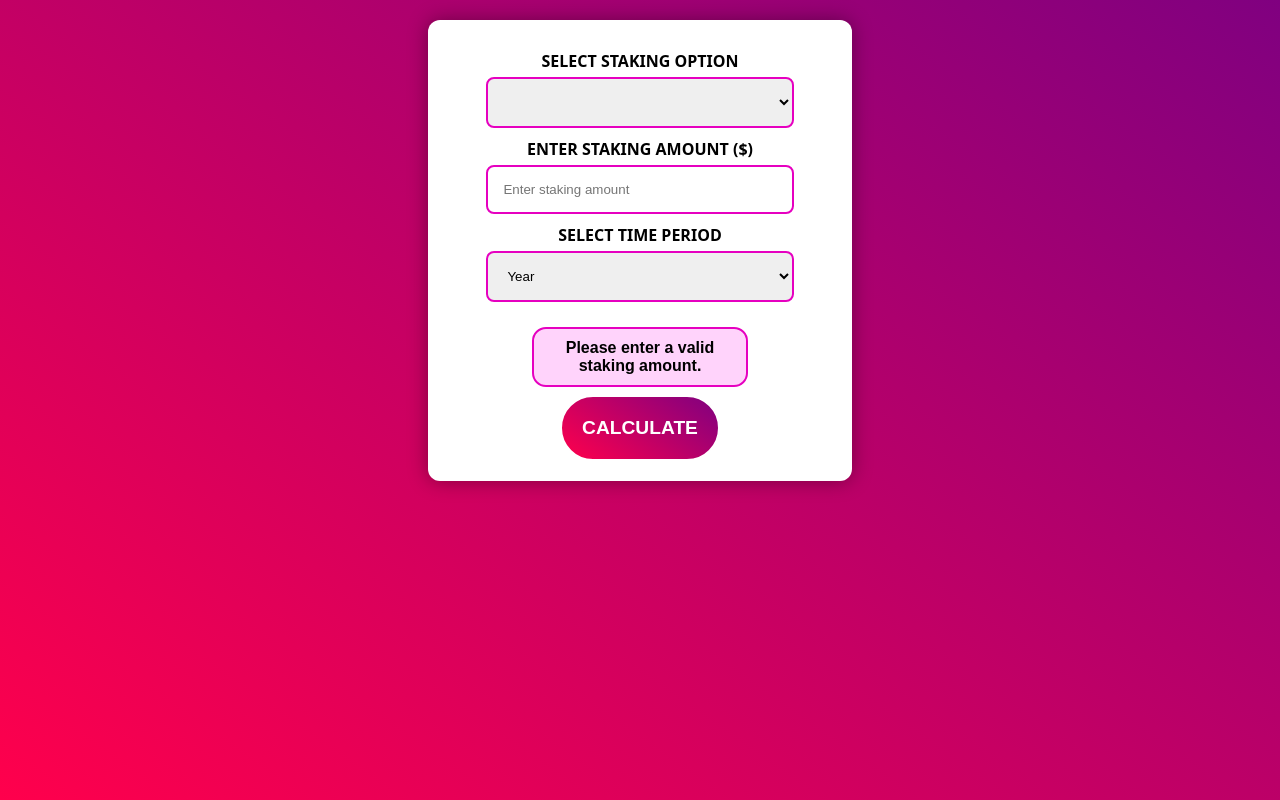
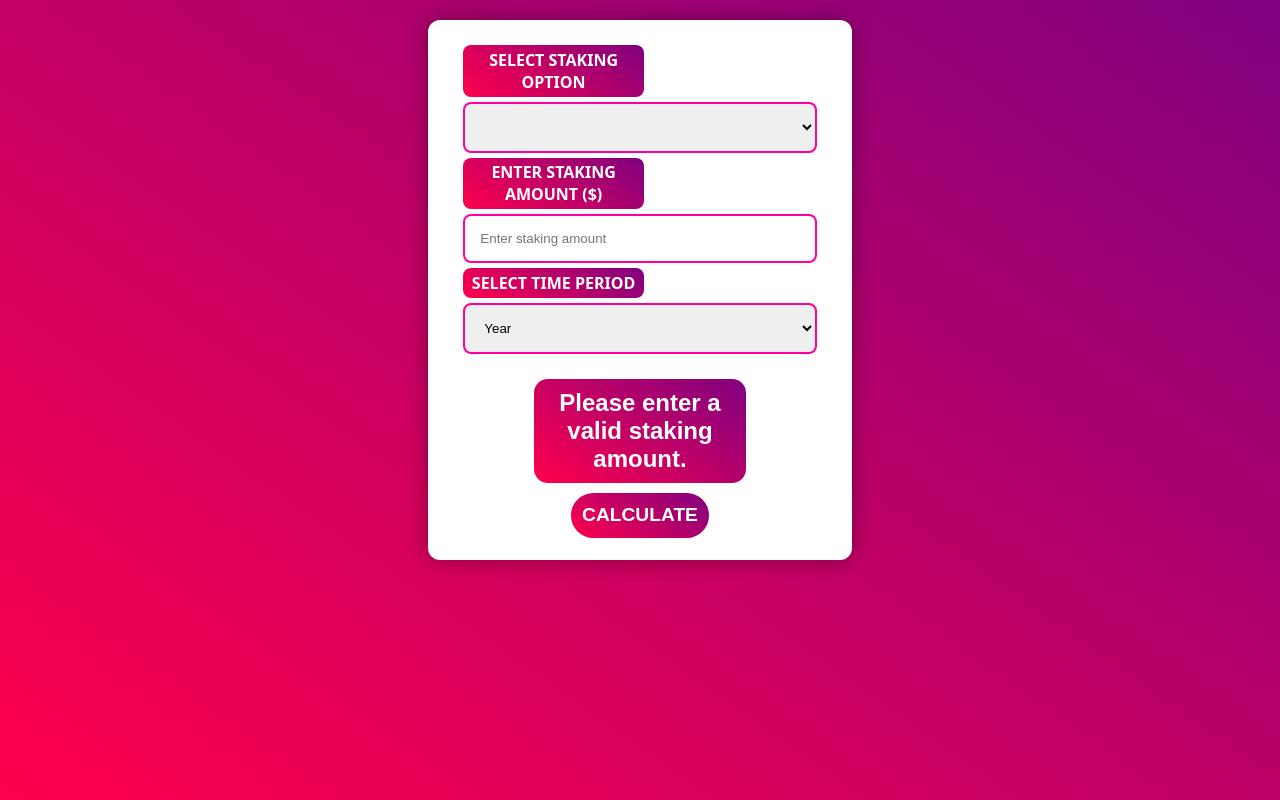
Before and after one commit to Petar-0/Polkalator, a website: page index.html in a window 1280 px wide. Drawn offline with Linux system fonts and the light colour scheme; no server answers.

Commit message:
Update style.css

```diff
--- a/style.css
+++ b/style.css
@@ -13,9 +13,16 @@ label {
     font-size: 100%;
     font-family: system-ui, -apple-system, BlinkMacSystemFont, 'Segoe UI', Roboto, Oxygen, Ubuntu, Cantarell, 'Open Sans', 'Helvetica Neue', sans-serif;
     font-weight: bold;
-    color: #000000;
-    position: relative;
-
+    color: #ffffff;
+    background: linear-gradient(35deg, #ff004c, purple);
+    margin-top: 5px;
+    width: 45%;
+    border-radius: 8px;
+    display: block;
+    margin-left: 4%;
+    text-align: center;
+    padding-left: 2%;
+    padding: 1%;
 }
 
 
@@ -32,54 +39,22 @@ label {
 
 }
 
-/* //all options in one row */
-/* .optionContainer {
-    display: flex;
-    flex-direction: row;
-    align-items: flex-start;
-    justify-content: space-between;
-    margin-bottom: 20px;
-} */
+
 
 #stakingAmount {
     color: #000000;
 }
 
-/*
-
-.stakingOptionClass,
-.stakingAmountClass,
-.containerTimePeriod {
-    width: 30%;
-}
-
-.stakingOptionClass {
-    align-self: flex-start;
-}
-
-.stakingAmountClass {
-    align-self: flex-end;
-}
-
-.containerTimePeriod {
-    align-self: center;
-} */
-
-label {
-    display: block;
-    margin-top: 10px;
-}
 
 
 input,
 select {
     margin-top: 5px;
     padding: 15px;
-    width: 80%;
+    width: 92%;
     box-sizing: border-box;
     border-radius: 8px;
-    border: 2px solid #e600c0;
-    border-radius: 8px;
+    border: 2px solid #ff009d;
 
 }
 
@@ -90,13 +65,15 @@ select {
 
 #result {
     font-weight: bold;
-    border: 2px solid #e600c0;
+    font-size: 150%;
+    color: white;
     padding: 10px;
     margin-top: 20px;
     border-radius: 14px;
-    background-color: rgb(255, 211, 251);
+    background: linear-gradient(35deg, rgb(255, 0, 76), purple);
     width: 50%;
     margin: 25px auto 0;
+    display: block;
 }
 
 
@@ -108,7 +85,6 @@ input::-webkit-inner-spin-button {
 }
 
 #resultButton {
-    background-color: #ffc6fc;
     color: #ffffff;
     cursor: pointer;
     border-radius: 100px;
@@ -120,14 +96,20 @@ input::-webkit-inner-spin-button {
     bottom: 0;
     right: 0;
     box-sizing: border-box;
-    padding: 20px;
+    padding: 3%;
     margin-top: 2%;
     background: linear-gradient(35deg, rgb(255, 0, 76), purple);
-    transition: transform 0.2s ease-in-out;
-
+    transition: transform 0.7s ease;
 }
 
 #resultButton:hover {
     transform: scale(1.1);
+}
 
+#resultButton:active {
+    transform: scale(0.9);
 }
+
+/* .label-left-align {
+    text-align: left;
+} */
```
